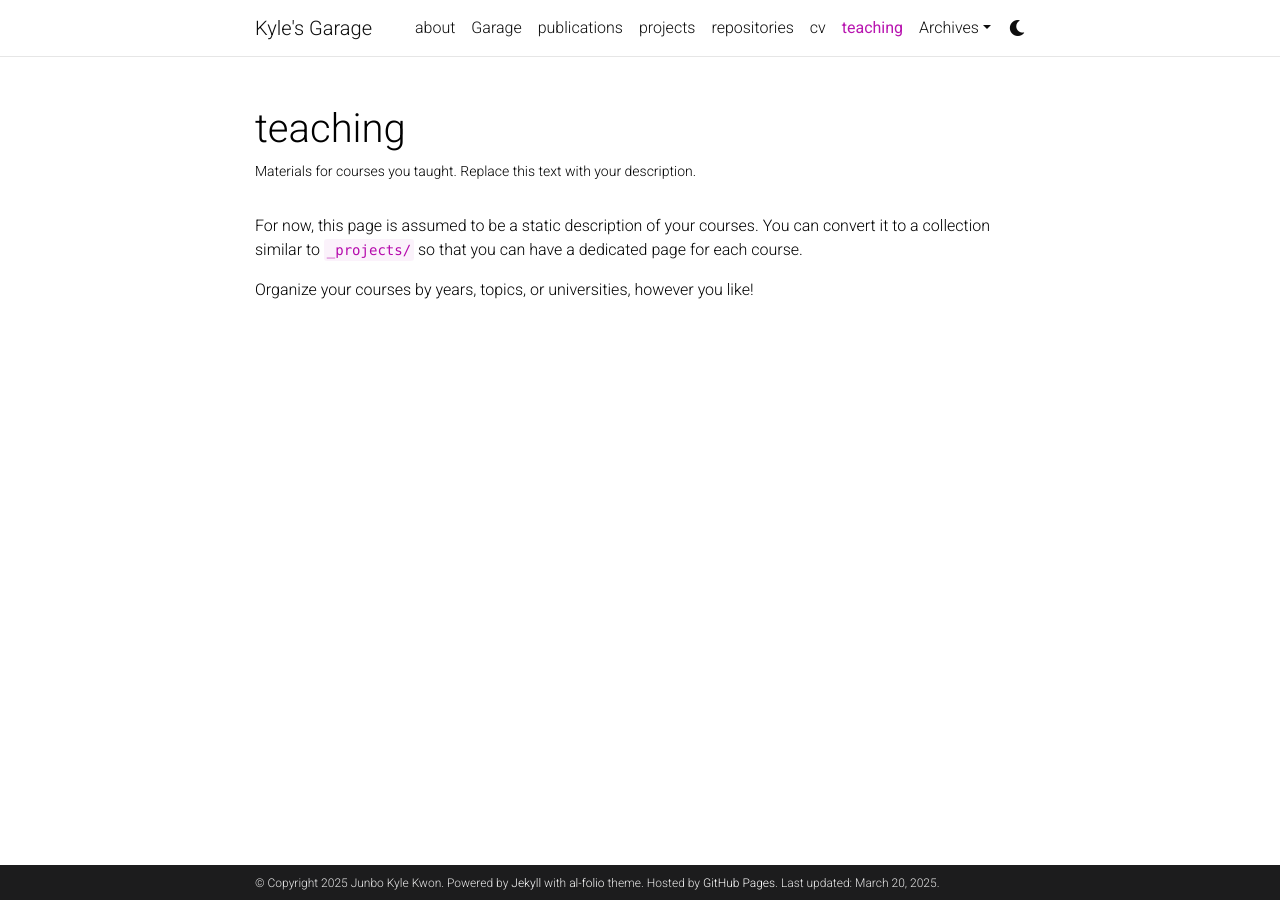
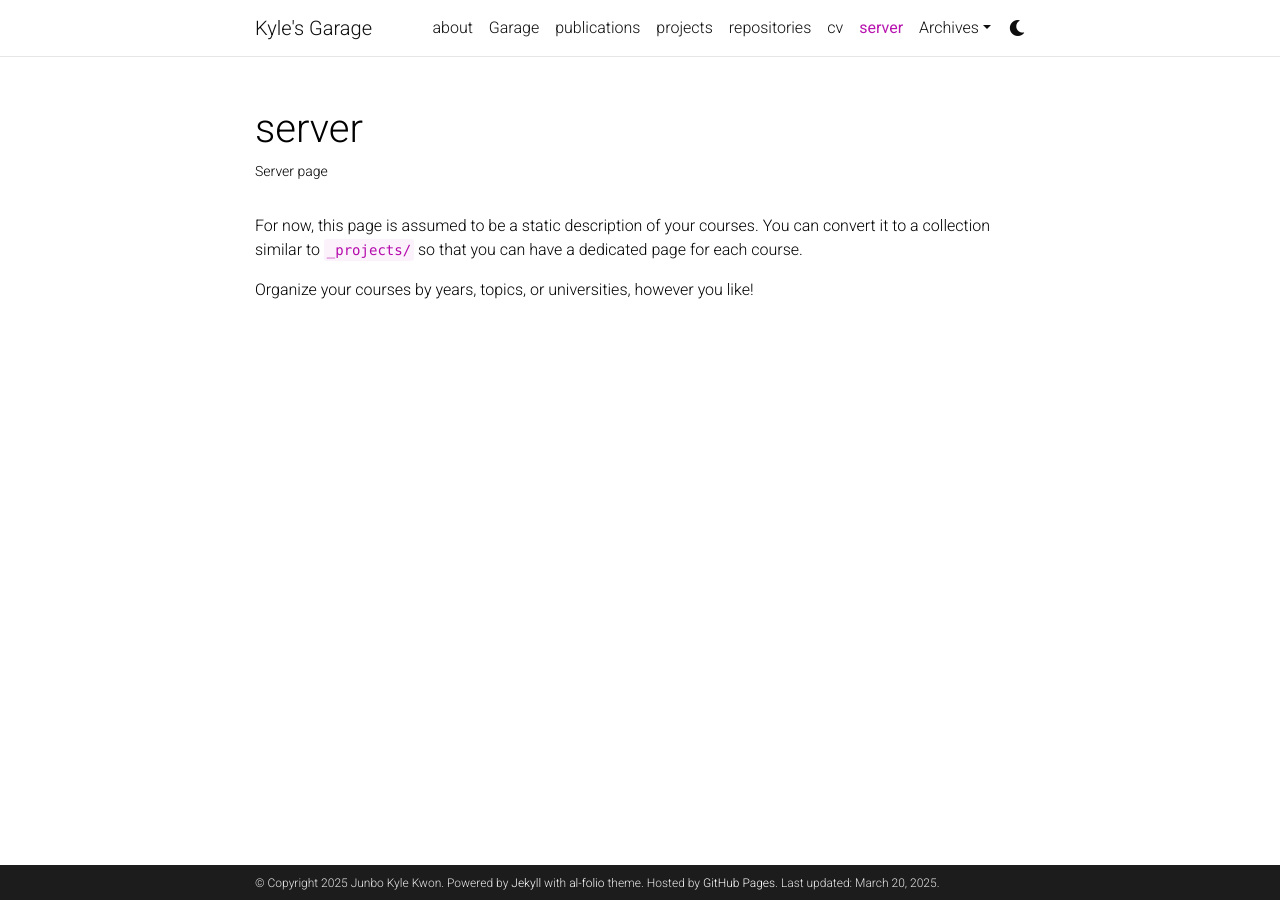
Before and after one commit to kyle000603/kyle000603.github.io, a Jekyll site: the page built from _pages/server.md, in a window 1280 px wide. Built offline with Jekyll 4.4.1, drawn with Linux system fonts in a browser that asks for light colours; comment, search, counter and statistics services are not loaded; a style sheet for code colours, icons or effects is not loaded.

Commit message:
server md update

```diff
--- a/_pages/teaching.md
+++ b/_pages/server.md
@@ -1,8 +1,8 @@
 ---
 layout: page
-permalink: /teaching/
-title: teaching
-description: Materials for courses you taught. Replace this text with your description.
+permalink: /server/
+title: server
+description: Server page
 nav: true
 nav_order: 5
 ---
```
